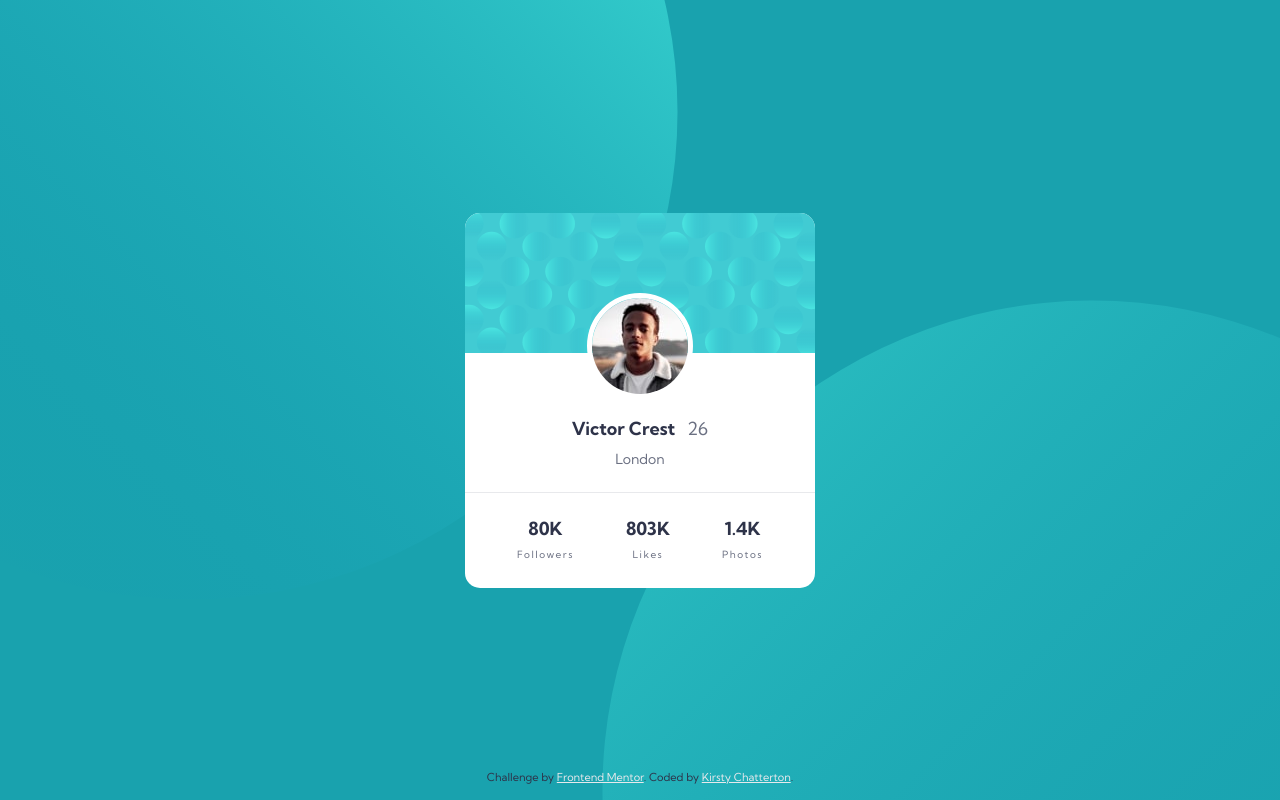
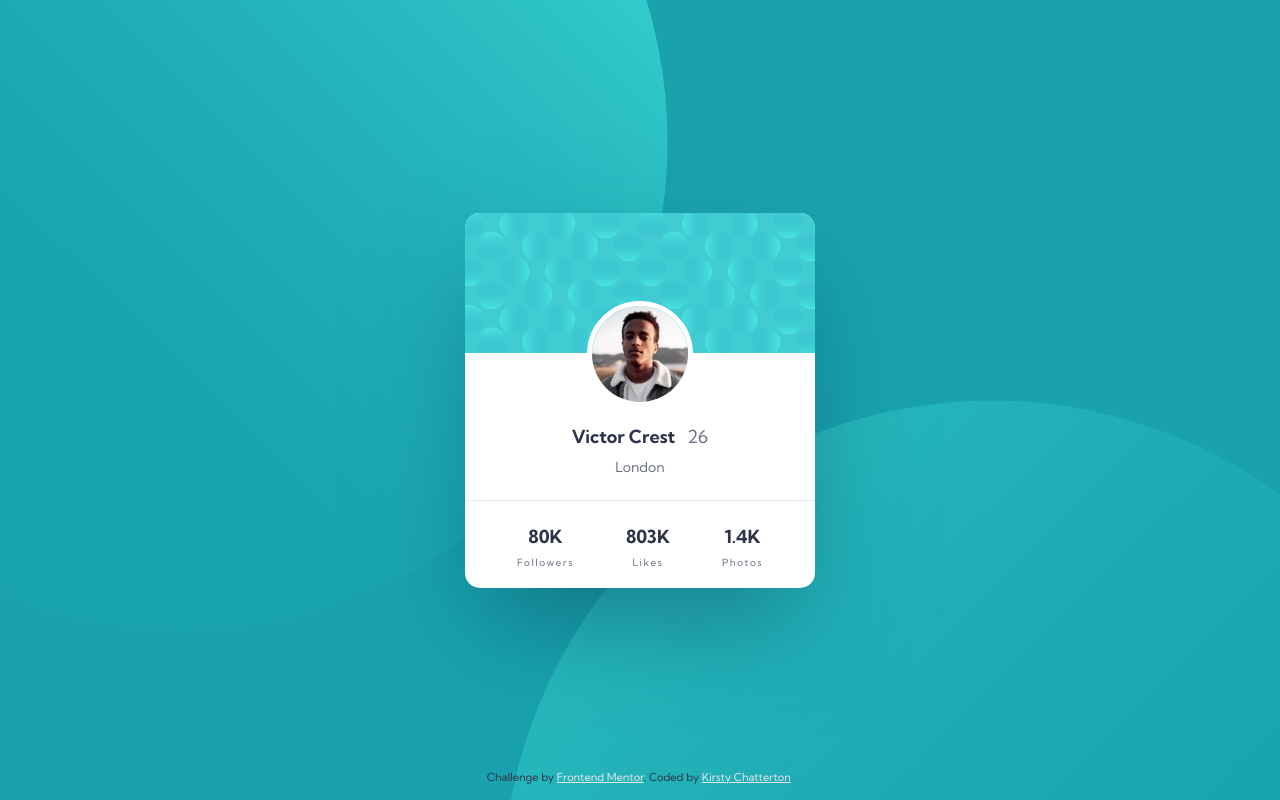
Before and after one commit to KirstChat/profile-card-component, a plain HTML site: page index.html in a window 1280 px wide. Drawn offline with Linux system fonts and the light colour scheme.

Commit message:
update card styles and add box shadow

```diff
--- a/css/style.css
+++ b/css/style.css
@@ -37,6 +37,7 @@ body {
 .card {
   background: var(--white);
   border-radius: 15px;
+  box-shadow: 0 50px 100px -20px rgba(8, 70, 94, 0.5);
   height: 375px;
   position: relative;
   width: 100%;
@@ -47,14 +48,14 @@ body {
   background: url('../images/bg-pattern-card.svg') no-repeat top center / cover;
   border-radius: 15px 15px 0 0;
   height: 140px;
-  margin-bottom: 4rem;
+  margin-bottom: 4.5rem;
 }
 
 .card__profile-img {
   border-radius: 50%;
   border: 5px solid var(--white);
   position: absolute;
-  top: 80px;
+  top: 88px;
   left: 50%;
   transform: translateX(-50%);
 }
@@ -119,7 +120,7 @@ body {
 /* Media Queires */
 @media screen and (min-width: 1024px) {
   body {
-    background-position: left -300px bottom 200px, right -300px top 300px;
+    background-position: left -310px bottom 170px, right -200px top 400px;
     background-size: auto;
   }
 }
```
